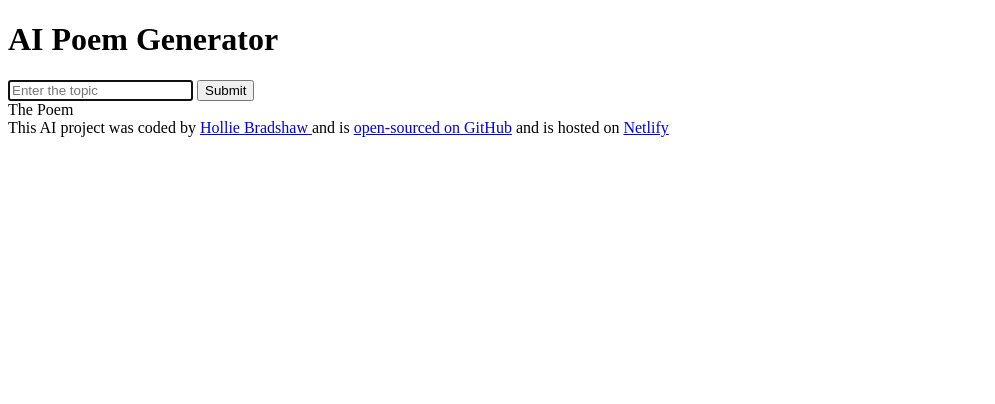
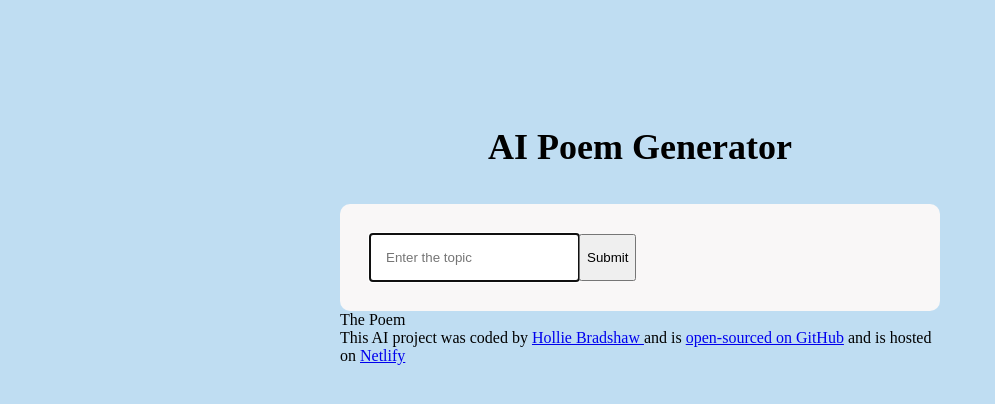
Before and after one commit to Hollieb63/poem-generator, a plain HTML site: page index.html in a window 1280 px wide. Shown: the whole page, without its empty margins (0-995 px from the left). Drawn offline with Linux system fonts and the light colour scheme.

Commit message:
Added CS

```diff
--- a/index.html
+++ b/index.html
@@ -7,13 +7,15 @@
     <title>AI Poem-Generator</title>
 </head>
 <body>
+    <div class="container">
     <header>
     <h1>AI Poem Generator</h1>
 </header>
 <main>
     <form>
         <input type="text" placeholder="Enter the topic"
-        autofocus required autocomplete="off"/>
+        autofocus required autocomplete="off"
+        class="prompt"/>
         <input type="submit"/>
     </form>
     <div>
@@ -21,6 +23,7 @@
     </div>
 </main>
     <footer>This AI project was coded by <a href="https://github.com/Hollieb63" target="_blank"> Hollie Bradshaw </a> and is <a href="https://github.com/Hollieb63/poem-generator.git" target="_blank"> open-sourced on GitHub</a> and is hosted on <a href="http://127.0.0.1:5500/index.html" target="_blank">Netlify</a></footer>
+    </div>
     <script src="src/index.js"></script>
 </body>
 </html>
--- a/src/style.css
+++ b/src/style.css
@@ -0,0 +1,27 @@
+body{
+    background: #bfddf2;
+    font-family: ;
+}
+h1{
+    font-weight: 800;
+    font-size: 36px;
+    line-height: 1.5;
+    text-align: center;
+}
+.container{
+margin: 120px auto;
+max-width: 600px;
+}
+header{
+    margin-bottom:30px;
+}
+form{
+    padding: 30px;
+    background-color:#f9f7f7 ;
+    border-radius: 10px;
+    display: flex;
+}
+.prompt{
+    padding: 16px;
+    border: grey;
+}
```
